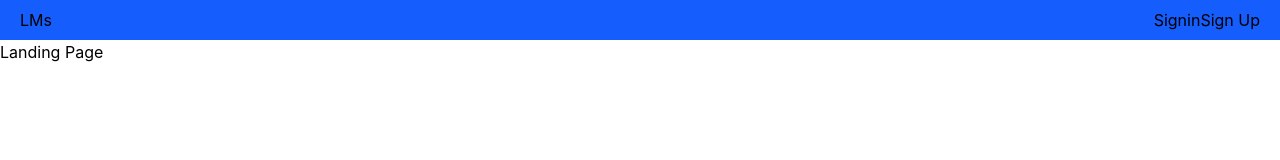
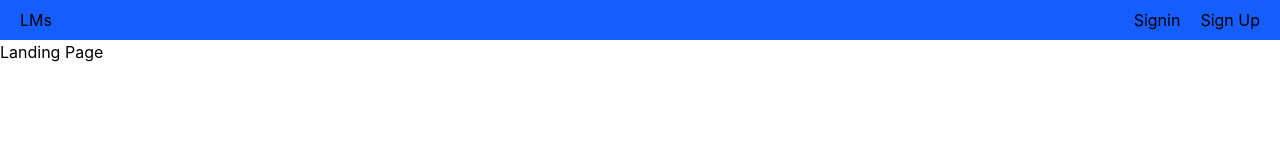
Before and after one commit to gopalbhn/LMS, a React (Vite) app: page / in a window 1280 px wide. Shown: the top 160 px of the page. Built offline with nearby package versions, Linux system fonts and the light colour scheme; no server answers.

Commit message:
Second Commit

```diff
--- a/src/component/NavBar.jsx
+++ b/src/component/NavBar.jsx
@@ -8,7 +8,7 @@ const NavBar = () => {
         <div>
             LMs
         </div>
-        <div>
+        <div className='flex items-center gap-5'>
             <button onClick={()=>navigate('/signin')}>Signin</button>
             <button onClick={()=>navigate('/signup')}>Sign Up</button>
         </div>
```
